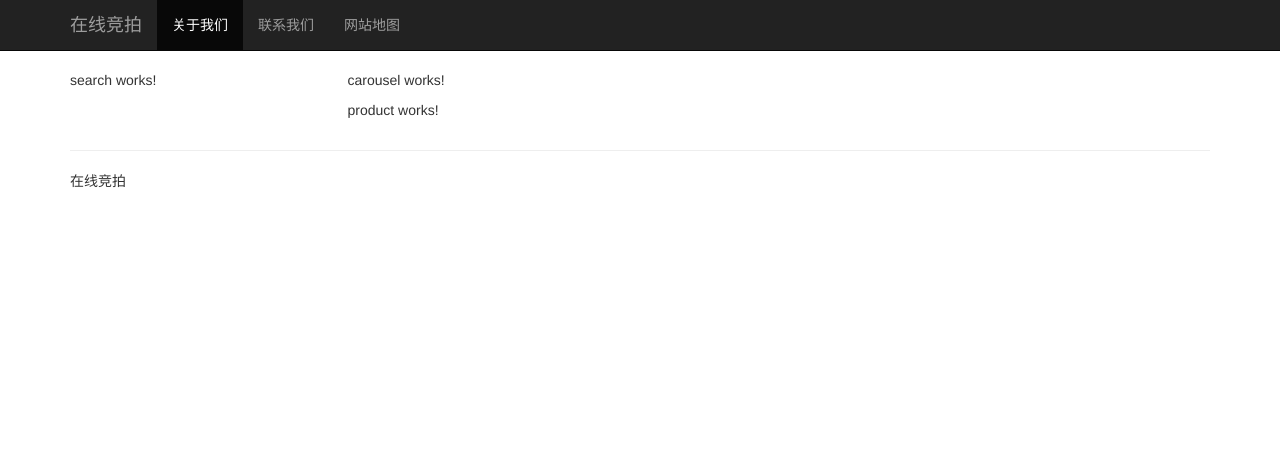
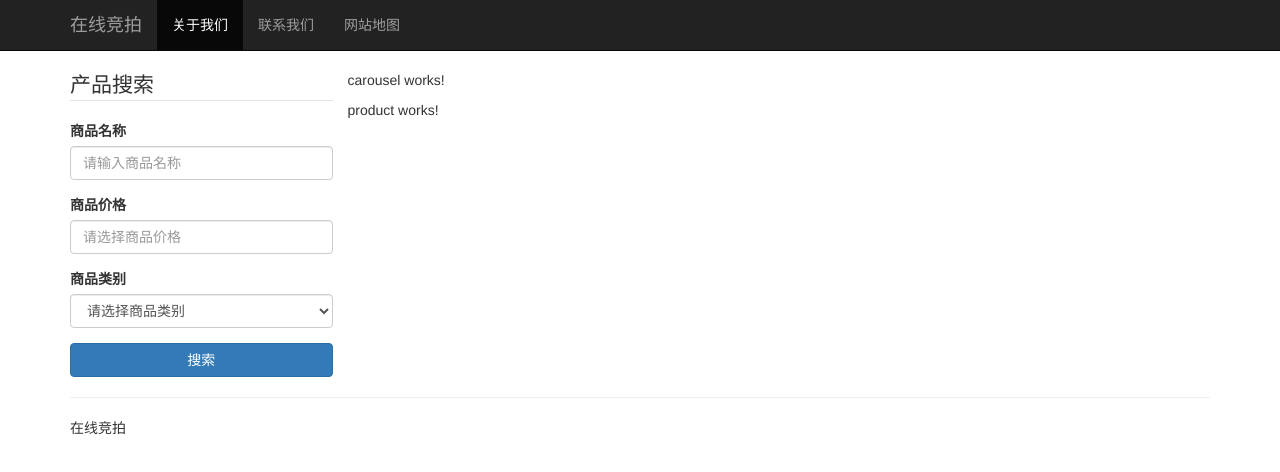
Before and after one commit to sAMs126/Angular4-study, an Angular app in the folder ng-action-one/: page / in a window 1280 px wide. Shown: the top 472 px of the page. Built offline with nearby package versions, Linux system fonts and the light colour scheme.

Commit message:
:bulb: 开发 search 组件

```diff
--- a/ng-action-one/src/app/search/search.component.html
+++ b/ng-action-one/src/app/search/search.component.html
@@ -1,3 +1,18 @@
-<p>
-  search works!
-</p>
+<form action="" method="POST" role="form">
+  <legend>产品搜索</legend>
+  <div class="form-group">
+    <label for="pTtl">商品名称</label>
+    <input type="text" class="form-control" id="title" placeholder="请输入商品名称">
+  </div>
+  <div class="form-group">
+    <label for="price">商品价格</label>
+    <input type="number" class="form-control" id="price" placeholder="请选择商品价格">
+  </div>
+  <div class="form-group">
+    <label for="categ">商品类别</label>
+    <select name="" id="categ" class="form-control">
+      <option value="">请选择商品类别</option>
+    </select>
+  </div>
+  <button type="submit" class="btn btn-primary btn-block">搜索</button>
+</form>
```
